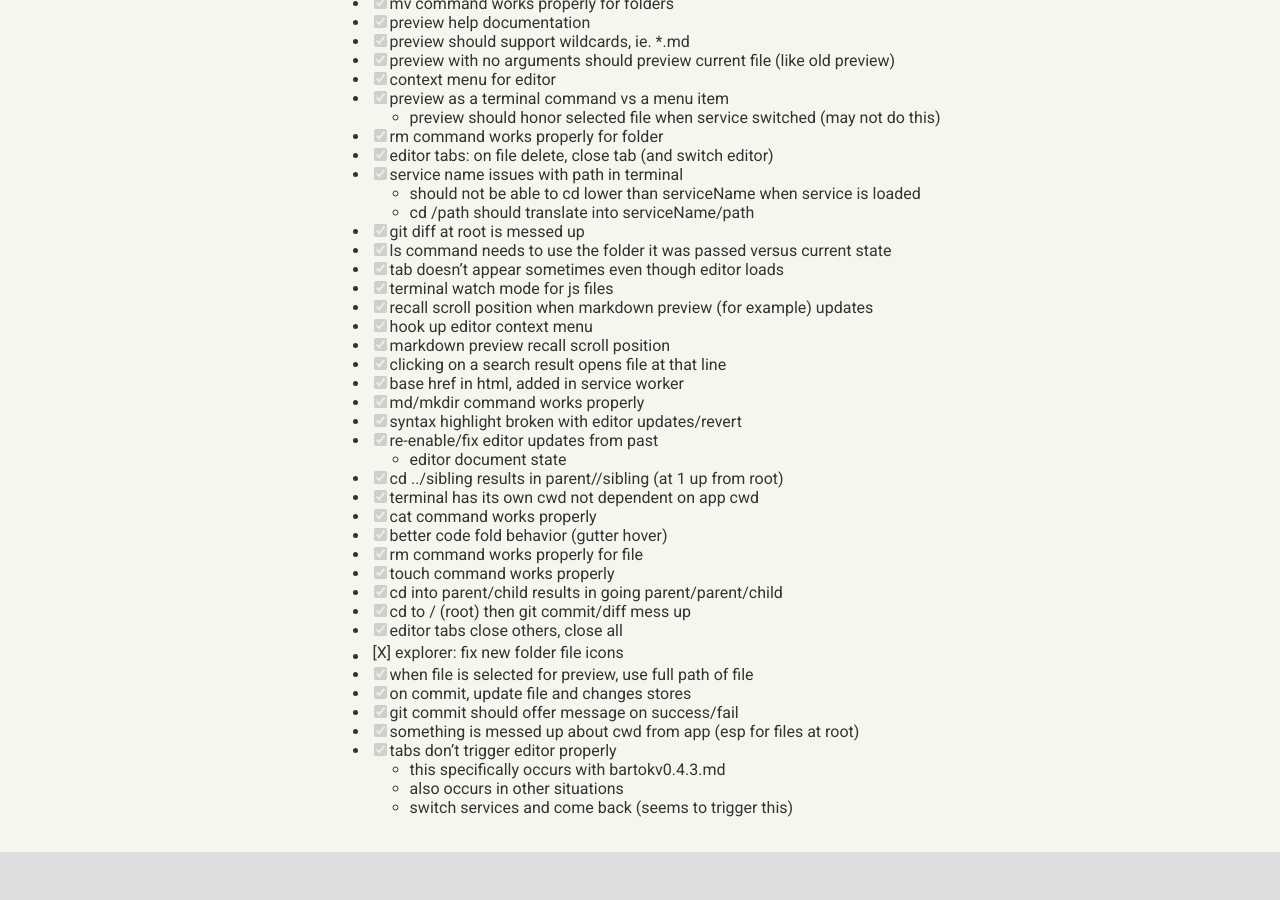
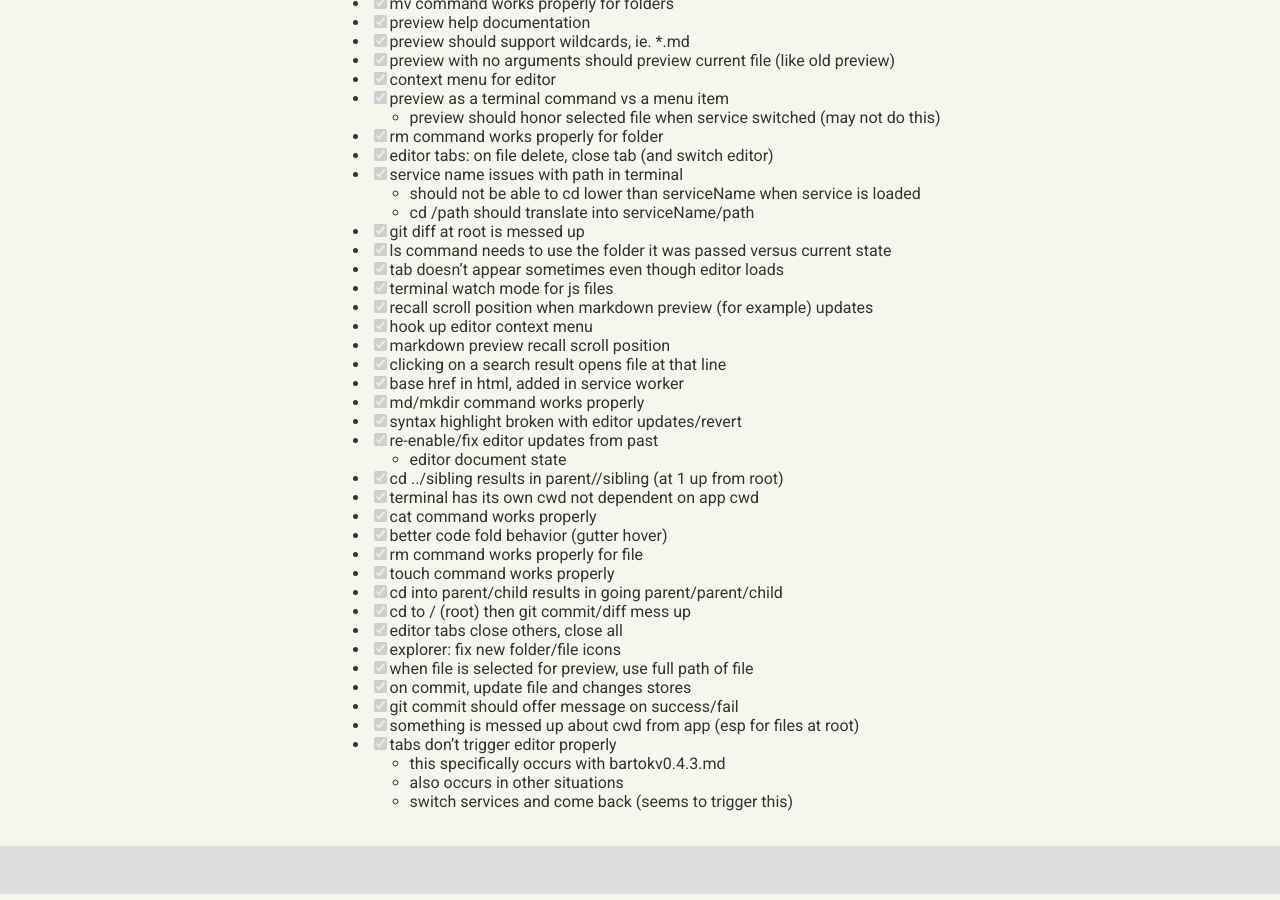
Before and after one commit to fiugd/blog, a Jekyll site: the page built from docs/_posts/2021-08-19-release-v0-4-3.md, in a window 1280 px wide and 900 px high, scrolled down 1671 px. Built offline with Jekyll 4.4.1, drawn with Linux system fonts in a browser that asks for light colours.

Commit message:
Update 2021-08-19-release-v0-4-3.md

```diff
--- a/docs/_posts/2021-08-19-release-v0-4-3.md
+++ b/docs/_posts/2021-08-19-release-v0-4-3.md
@@ -83,7 +83,7 @@ The full list of changes follow.  Man, is this dry or what?  Who reads release n
 - [X] cd into parent/child results in going parent/parent/child
 - [X] cd to / (root) then git commit/diff mess up
 - [X] editor tabs close others, close all
-- [X] explorer: fix new folder|file icons
+- [X] explorer: fix new folder/file icons
 - [X] when file is selected for preview, use full path of file
 - [X] on commit, update file and changes stores
 - [X] git commit should offer message on success/fail
```
